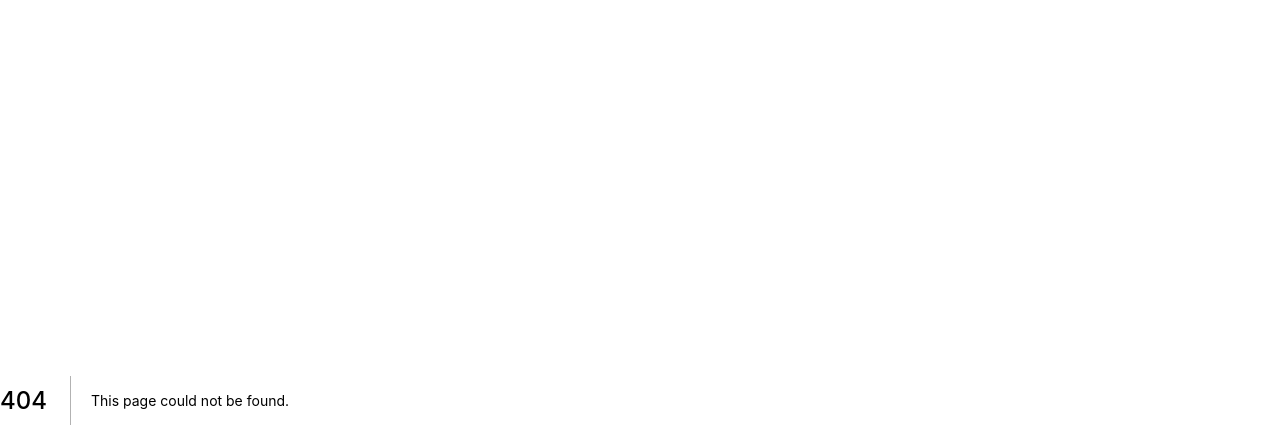
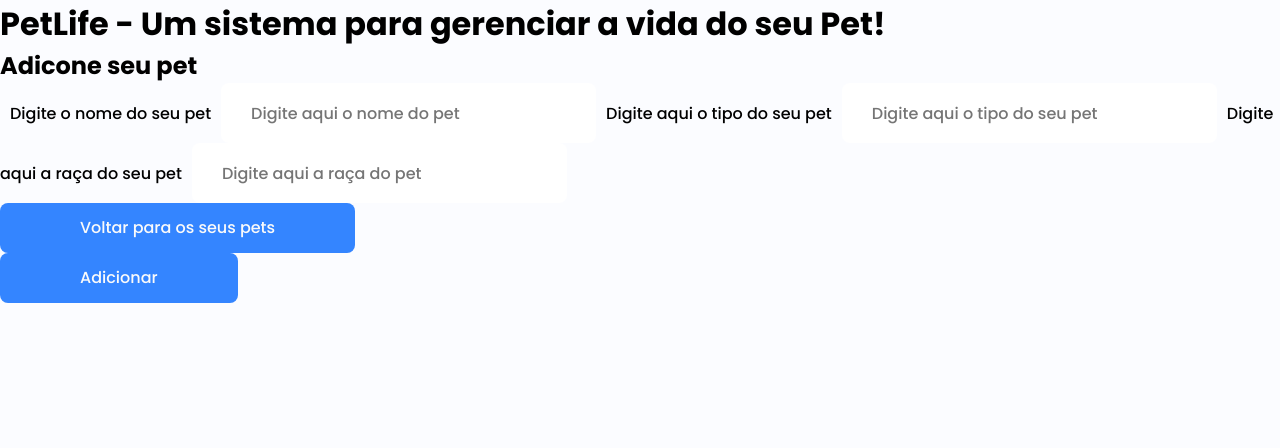
Before and after one commit to paulolemosfn/PetLife, a Next.js app: page /pets/create in a window 1280 px wide. Before the commit this address had no page. Shown: the top 448 px of the page. Built offline with nearby package versions, Linux system fonts and the light colour scheme.

Commit message:
Lançando paginas de pets+atividades+selecão do pet

```diff
--- /dev/null
+++ b/pages/pets/create.js
@@ -0,0 +1,28 @@
+import Header from "../../components/header"
+import Link from 'next/link'
+
+function CreatePage() {
+  return <>
+    <Header />
+    <div>
+      <h2>Adicone seu pet</h2>
+        <form class="form-create">
+
+            <label>Digite o nome do seu pet</label>
+            <input id="nome pet" type="text" placeholder="Digite aqui o nome do pet"></input>
+            <label>Digite aqui o tipo do seu pet</label>
+            <input id="tipo pet" type="text" placeholder="Digite aqui o tipo do seu pet"></input>
+            <label>Digite aqui a raça do seu pet</label>
+            <input id="raça pet" type="text" placeholder="Digite aqui a raça do pet"></input>
+
+            <Link href="/pets">
+                <button class="btn-create">Voltar para os seus pets</button>
+            </Link>
+            <button class="btn-create">Adicionar</button>
+
+        </form>
+    </div>
+  </>
+}
+
+export default CreatePage
```
Also changed, not shown: pages/activities/add.js (added, +24 -0 lines), pages/activities/select.js (added, +23 -0 lines).
